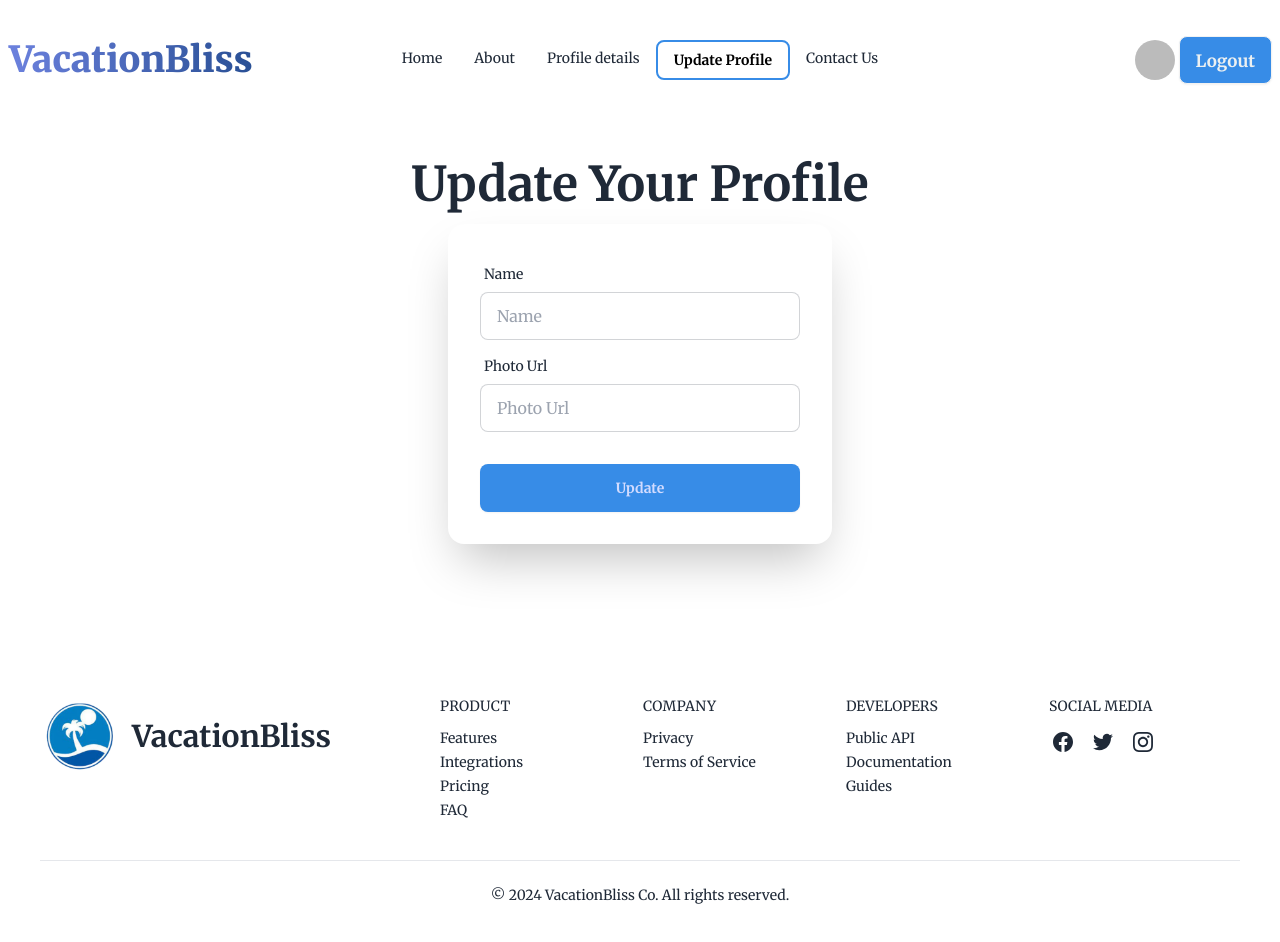
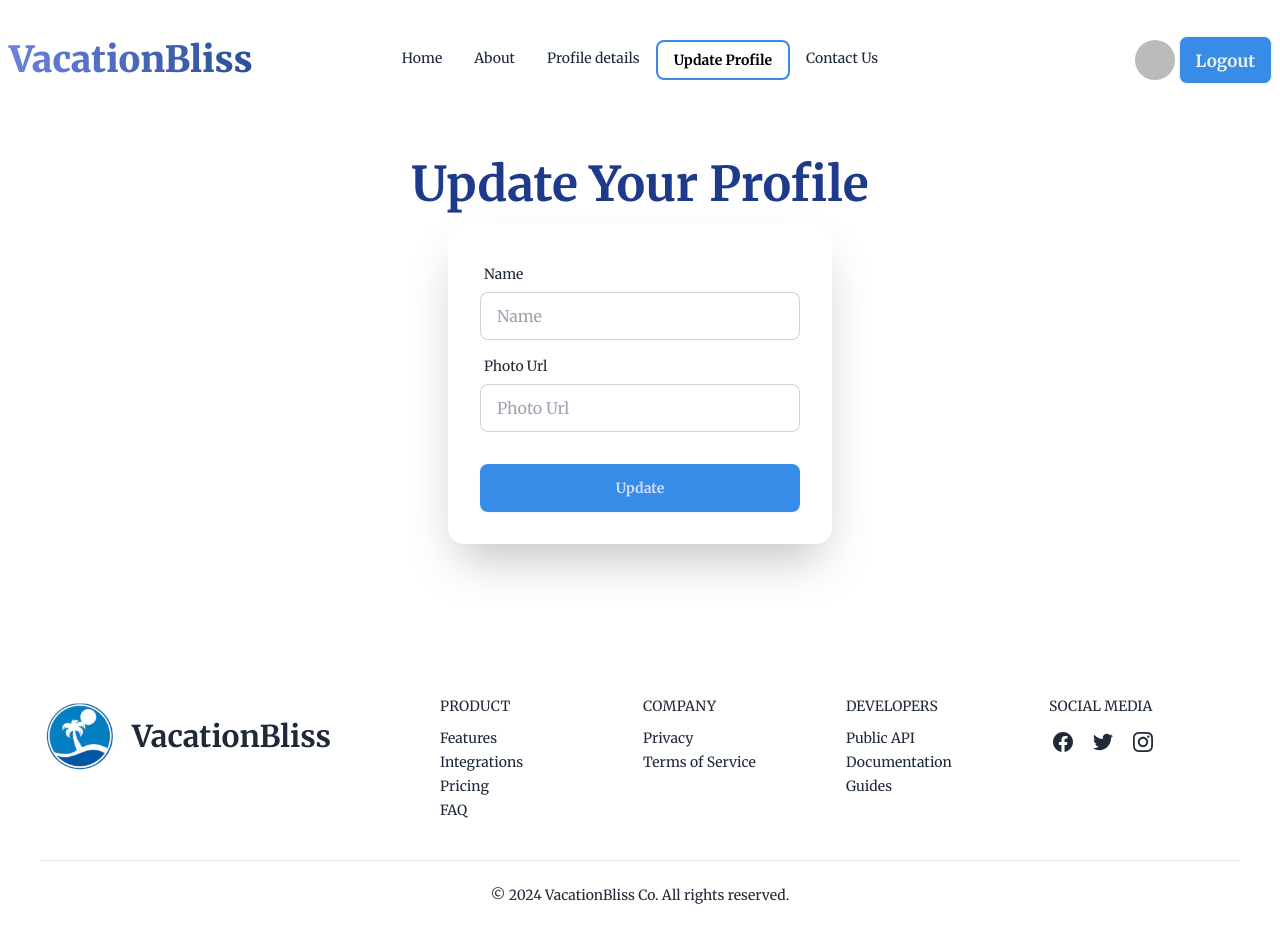
Before and after one commit to sayemhossin/VacationBliss-9, a React (Vite) app: page /updateProfile in a window 1280 px wide. Shown: the top 942 px of the page. Built offline with nearby package versions, Linux system fonts and the light colour scheme; no server answers; sample sign-in values are in the browser's storage.

Commit message:
added more features

```diff
--- a/package.json
+++ b/package.json
@@ -13,6 +13,7 @@
     "animate.css": "^4.1.1",
     "aos": "^3.0.0-beta.6",
     "firebase": "^10.10.0",
+    "leaflet": "^1.9.4",
     "localforage": "^1.10.0",
     "match-sorter": "^6.3.4",
     "prop-types": "^15.8.1",
@@ -22,11 +23,13 @@
     "react-hook-form": "^7.51.2",
     "react-hot-toast": "^2.4.1",
     "react-icons": "^5.0.1",
+    "react-leaflet": "^4.2.1",
     "react-router-dom": "^6.22.3",
     "react-toastify": "^10.0.5",
     "sort-by": "^1.2.0"
   },
   "devDependencies": {
+    "@types/leaflet": "^1.9.11",
     "@types/react": "^18.2.66",
     "@types/react-dom": "^18.2.22",
     "@vitejs/plugin-react": "^4.2.1",
--- a/src/Pages/UpdateProfile/UpdateProfile.jsx
+++ b/src/Pages/UpdateProfile/UpdateProfile.jsx
@@ -29,7 +29,7 @@ const handleSubmit = (e) =>{
         <div className="hero mt-12 mb-12">
         <div className="hero-content flex-col w-full">
           <div className="text-center lg:text-left">
-            <h1 className="text-5xl font-bold">Update Your Profile</h1>
+            <h1 className="text-5xl text-blue-900 font-bold">Update Your Profile</h1>
 
           </div>
           <div className="card shrink-0 w-full max-w-sm shadow-2xl bg-base-100">
```
Also changed, not shown: src/Pages/CardDetails/CardDetails.jsx (+7 -1 lines), 2 other files (tests, documents, lock files or other folders).
